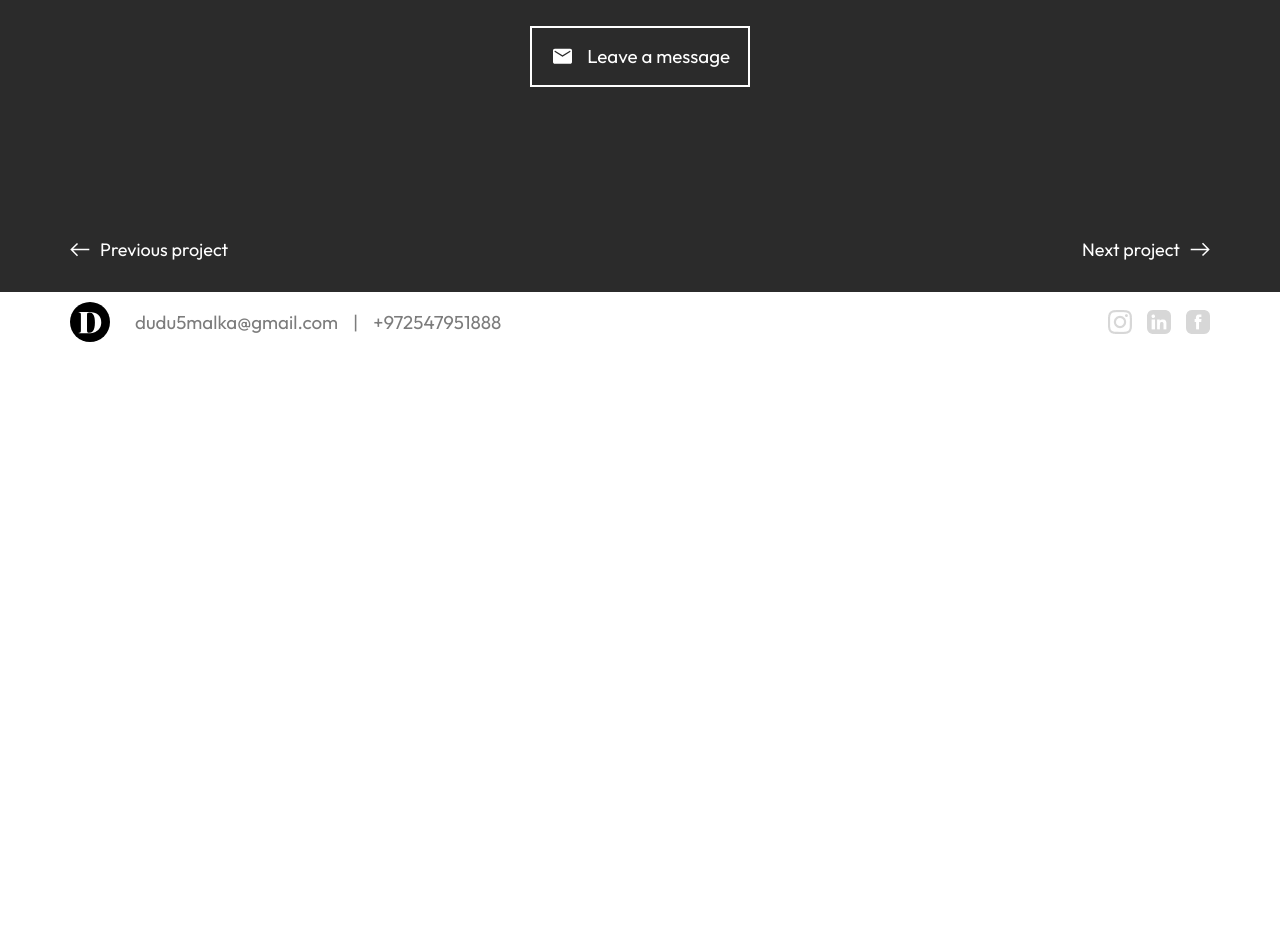
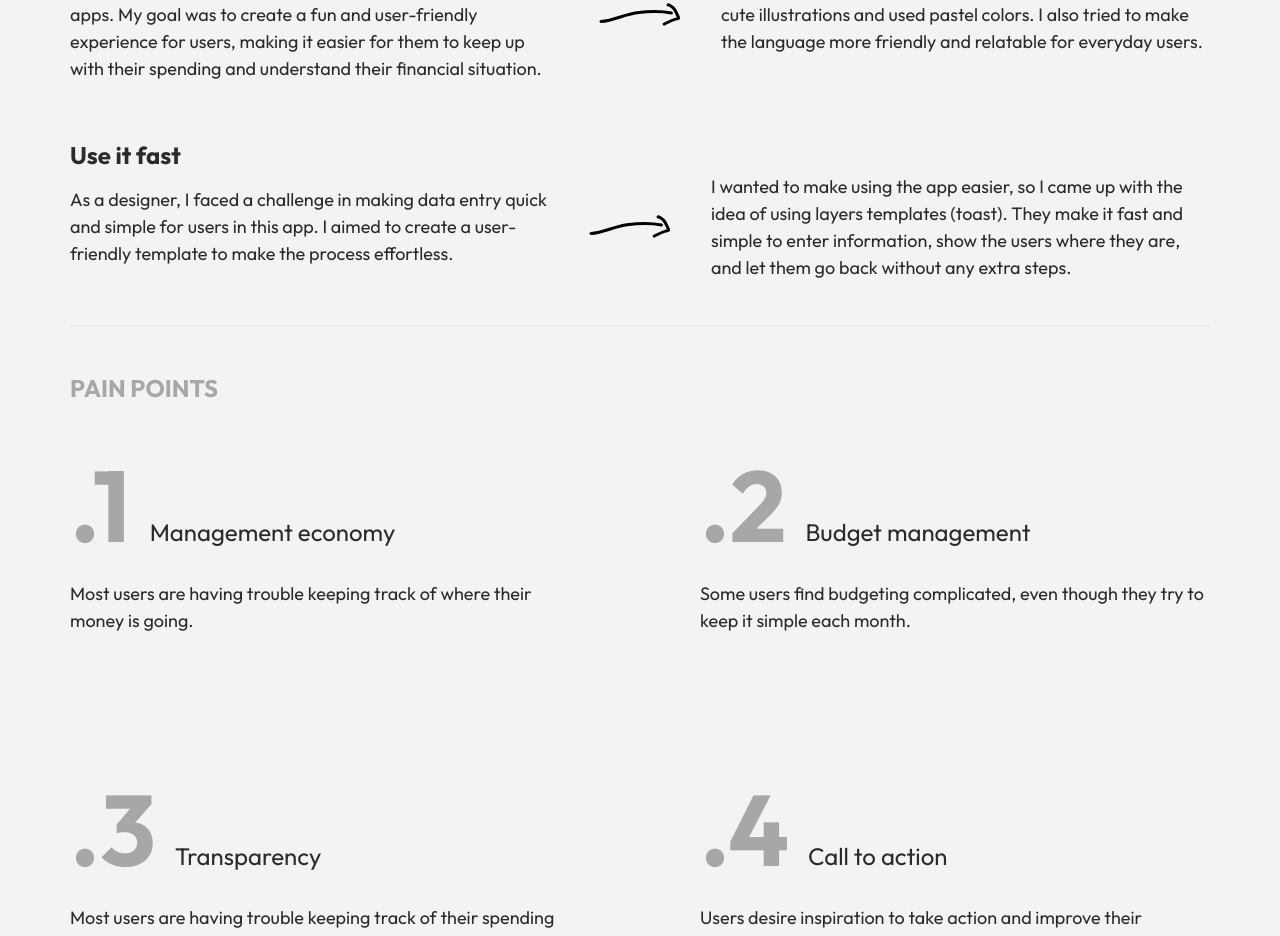
Before and after one commit to OriGuyUniqueDev/davidMalkaUIUXV2, a React (Vite) app: page /project/paamonim in a window 1280 px wide. Shown: the part 1722-2658 px from the top of the page. Before the commit the page ends 2074 px from the top, so only its background shows below. Built offline with nearby package versions, Linux system fonts and the light colour scheme.

Commit message:
fix challenges grid

```diff
--- a/src/pages/projectPage/components/challengesPainPoint/ChallengesPainPoints.tsx
+++ b/src/pages/projectPage/components/challengesPainPoint/ChallengesPainPoints.tsx
@@ -1,34 +1,20 @@
 import { FunctionComponent } from "react";
+import ChallengeType from "../../../../interfaces/ChallengeType";
 import PainPointType from "../../../../interfaces/PainPointType";
 import Challenges from "./components/Challenges";
 import PainPoint from "./components/PainPoint";
 
-interface ChallengesPainPointsProps {}
+interface ChallengesPainPointsProps {
+	painPoints: PainPointType[];
+	challenges: ChallengeType[];
+}
 
-const ChallengesPainPoints: FunctionComponent<ChallengesPainPointsProps> = () => {
-	const painPoints: PainPointType[] = [
-		{
-			title: "Old fashion proccess",
-			text: "Ram Aedret has a challenge for users who are not skilled in technology.",
-		},
-		{
-			title: "Organization control ",
-			text: "Ram Aeret has a challenge as some users lack the tools to organize roles and departments.",
-		},
-		{
-			title: "Suppliers communication",
-			text: "Ram Aderet faces a challenge as users communicate with suppliers through slow and inefficient methods such as letters and email.",
-		},
-		{
-			title: "Employees access",
-			text: "Ram Aderet has a challenge because managers struggle with granting employee access, leading to the need for a system or tool to simplify the process and ensure necessary access for employees.",
-		},
-	];
+const ChallengesPainPoints: FunctionComponent<ChallengesPainPointsProps> = ({ painPoints, challenges }) => {
 	return (
 		<div className=" bg-projectLightGray w-full py-[12rem] text-projectBlack ">
 			<div className="md:max-w-[1280px] mx-auto md:px-[7rem] sm:px-[1.8rem] ">
 				<p className="font-bold font-serif md:text-[6.4rem] sm:text-[4.8rem] mb-[4.4rem] ">Challenges & Pain points</p>
-				<Challenges />
+				<Challenges challenges={challenges} />
 				<hr className="my-[4.4rem]" />
 				<PainPoint painPoints={painPoints} />
 			</div>
--- a/src/pages/projectPage/components/challengesPainPoint/components/Challenges.tsx
+++ b/src/pages/projectPage/components/challengesPainPoint/components/Challenges.tsx
@@ -1,21 +1,11 @@
 import { FunctionComponent } from "react";
 import ChallengeType from "../../../../../interfaces/ChallengeType";
 
-interface ChallengesProps {}
+interface ChallengesProps {
+	challenges: ChallengeType[];
+}
 
-const Challenges: FunctionComponent<ChallengesProps> = () => {
-	const challenges: ChallengeType[] = [
-		{
-			title: "Permission access",
-			textLeft: "The challenge faced by Ram Aderet was to determine and assign the appropriate permissions for each department and employee in the organization. This involved finding the right balance of access and control for each person so that they can effectively carry out their responsibilities.",
-			textRight: "A solution to the challenge of assigning permissions is to create admin-manageable permission screens. This allows for centralized control of access and makes it easier for administrators to assign the right level of permissions to each user.",
-		},
-		{
-			title: "Responsive for small devices",
-			textLeft: "Ram Aderet's challenge was to make their system work great on mobile and tablet devices, with a goal of 90% responsiveness. This means making sure the system is easy to use on smaller screens and that most features are accessible on these devices. It's a complex task, but with careful planning and design",
-			textRight: "A solution to the challenge of responsiveness is to create ready-to-use desktop components that follow the style guide and work on any device. This makes it easier to have a responsive system, with a consistent and efficient design, that works well on mobile and tablet devices.",
-		},
-	];
+const Challenges: FunctionComponent<ChallengesProps> = ({ challenges }) => {
 	return (
 		<div>
 			<p className="text-[2.4rem] font-bold mb-[2.4rem] text-projectGrey">CHALLENGES</p>
@@ -24,7 +14,7 @@ const Challenges: FunctionComponent<ChallengesProps> = () => {
 					return (
 						<div className="  ">
 							<p className="text-[2.4rem] font-bold">{challenge.title}</p>
-							<div className="flex gap-[4rem] text-[1.8rem] items-center ">
+							<div className="grid grid-flow-col-dense gap-[4rem] text-[1.8rem] items-center ">
 								<p>{challenge.textLeft}</p>
 								<img src="/icons/drawArrow.svg" alt="arrow" />
 								<p>{challenge.textRight}</p>
--- a/src/pages/projectPage/projects/paamonim/Paamonim.tsx
+++ b/src/pages/projectPage/projects/paamonim/Paamonim.tsx
@@ -1,6 +1,9 @@
 import { FunctionComponent } from "react";
+import ChallengeType from "../../../../interfaces/ChallengeType";
+import PainPointType from "../../../../interfaces/PainPointType";
 import Contact from "../../../home/components/contact/Contact";
 import AboutProject from "../../components/AboutProject";
+import ChallengesPainPoints from "../../components/challengesPainPoint/ChallengesPainPoints";
 import HeroProject from "../../components/HeroProject";
 import ProjectNavigation from "../../components/ProjectsNavigation";
 
@@ -8,11 +11,41 @@ interface PaamonimProps {}
 
 const Paamonim: FunctionComponent<PaamonimProps> = () => {
 	const aboutText = "Pa'amonim is a non-profit working towards a better financial future for families in Israel. They offer guidance and advice to help build financial literacy and resilience.";
+	const painPoints: PainPointType[] = [
+		{
+			title: "Management economy",
+			text: "Most users are having trouble keeping track of where their money is going.",
+		},
+		{
+			title: "Budget management ",
+			text: "Some users find budgeting complicated, even though they try to keep it simple each month.",
+		},
+		{
+			title: "Transparency",
+			text: "Most users are having trouble keeping track of their spending and financial activity in their bank accounts.",
+		},
+		{
+			title: "Call to action",
+			text: "Users desire inspiration to take action and improve their financial situation.",
+		},
+	];
+	const challenges: ChallengeType[] = [
+		{
+			title: "Make It Simple",
+			textLeft: "As a designer, I noticed that people often struggle with tracking their finances due to the complexity of most finance apps. My goal was to create a fun and user-friendly experience for users, making it easier for them to keep up with their spending and understand their financial situation.",
+			textRight: "I wanted to make the app more visually appealing, so I added cute illustrations and used pastel colors. I also tried to make the language more friendly and relatable for everyday users.",
+		},
+		{
+			title: "Use it fast",
+			textLeft: "As a designer, I faced a challenge in making data entry quick and simple for users in this app. I aimed to create a user-friendly template to make the process effortless.",
+			textRight: "I wanted to make using the app easier, so I came up with the idea of using layers templates (toast). They make it fast and simple to enter information, show the users where they are, and let them go back without any extra steps.",
+		},
+	];
 	return (
 		<div className="">
 			<HeroProject resImage={{ url: "/images/projects/paamonim/images/heroMobile.png", alt: "paamonim Background" }} imageBG={{ url: "/images/projects/paamonim/images/heroBG.png", alt: "paamonim Background" }} image={{ url: "/images/projects/paamonim/images/heroMockup.png", alt: "ram aderet mockup" }} />
 			<AboutProject data={aboutText} />
-			{/* <ExploreIdeas data={exploreText} /> */}
+			<ChallengesPainPoints painPoints={painPoints} challenges={challenges} />
 			<Contact />
 			<ProjectNavigation previous="ramAderet" next="figmaManage" />
 		</div>
--- a/src/pages/projectPage/projects/ramAderet/RamAderet.tsx
+++ b/src/pages/projectPage/projects/ramAderet/RamAderet.tsx
@@ -1,4 +1,6 @@
 import { FunctionComponent } from "react";
+import ChallengeType from "../../../../interfaces/ChallengeType";
+import PainPointType from "../../../../interfaces/PainPointType";
 import Contact from "../../../home/components/contact/Contact";
 import AboutProject from "../../components/AboutProject";
 import BringTogether from "../../components/BringTogether";
@@ -15,13 +17,43 @@ interface RamAderetProps {}
 const RamAderet: FunctionComponent<RamAderetProps> = () => {
 	const aboutText = "The company is involved in the initiation and execution of the leading and sought-after residential areas and neighborhoods in Israel. Responsible for the construction of some of the most important architectural icons and public buildings erected in recent years. The system is an internal corporate SAP system designed to help Ram Aderet user׳s manage the organization.";
 	const exploreText = "You're taking a great approach to ensuring success for Ram Adrat's internal SAP system! By understanding the pain points, motivations, and business goals of the users, you're setting yourself up to provide them with an optimized and enjoyable experience. To get a better understanding of what they need, why not try reaching out to them directly? I was conducting surveys, interviews, or any other type of research to get a feel for what's important to them and how can i help. This information will be invaluable in creating a user-friendly system that everyone will love!";
+	const painPoints: PainPointType[] = [
+		{
+			title: "Old fashion proccess",
+			text: "Ram Aedret has a challenge for users who are not skilled in technology.",
+		},
+		{
+			title: "Organization control ",
+			text: "Ram Aeret has a challenge as some users lack the tools to organize roles and departments.",
+		},
+		{
+			title: "Suppliers communication",
+			text: "Ram Aderet faces a challenge as users communicate with suppliers through slow and inefficient methods such as letters and email.",
+		},
+		{
+			title: "Employees access",
+			text: "Ram Aderet has a challenge because managers struggle with granting employee access, leading to the need for a system or tool to simplify the process and ensure necessary access for employees.",
+		},
+	];
+	const challenges: ChallengeType[] = [
+		{
+			title: "Permission access",
+			textLeft: "The challenge faced by Ram Aderet was to determine and assign the appropriate permissions for each department and employee in the organization. This involved finding the right balance of access and control for each person so that they can effectively carry out their responsibilities.",
+			textRight: "A solution to the challenge of assigning permissions is to create admin-manageable permission screens. This allows for centralized control of access and makes it easier for administrators to assign the right level of permissions to each user.",
+		},
+		{
+			title: "Responsive for small devices",
+			textLeft: "Ram Aderet's challenge was to make their system work great on mobile and tablet devices, with a goal of 90% responsiveness. This means making sure the system is easy to use on smaller screens and that most features are accessible on these devices. It's a complex task, but with careful planning and design",
+			textRight: "A solution to the challenge of responsiveness is to create ready-to-use desktop components that follow the style guide and work on any device. This makes it easier to have a responsive system, with a consistent and efficient design, that works well on mobile and tablet devices.",
+		},
+	];
 	return (
 		<div className="">
 			<HeroProject resImage={{ url: "/images/projects/ramAderet/images/heroMobile.png", alt: "ramAderet Background" }} imageBG={{ url: "/images/projects/ramAderet/images/heroBG.png", alt: "ramAderet Background" }} image={{ url: "/images/projects/ramAderet/images/heroMockup.png", alt: "ram aderet mockup" }} />
 			<AboutProject data={aboutText} />
 			<ExploreIdeas data={exploreText} />
 			<ResearchUsers />
-			<ChallengesPainPoints />
+			<ChallengesPainPoints painPoints={painPoints} challenges={challenges} />
 			<Execution image={{ url: "/images/projects/ramAderet/images/execution.png", alt: "execution image" }} />
 			<BringTogether images={[{ url: "/images/projects/ramAderet/images/bringTogether.png", alt: "bring together image" }]} />
 			<StyleGuide image={{ url: "/images/projects/ramAderet/images/styleGuide.png", alt: "style guide image" }} />
```
